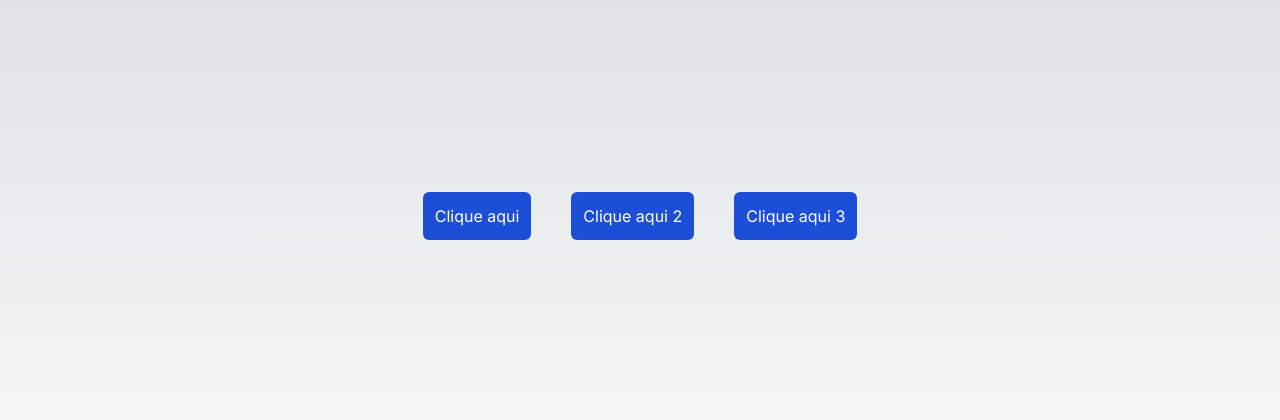
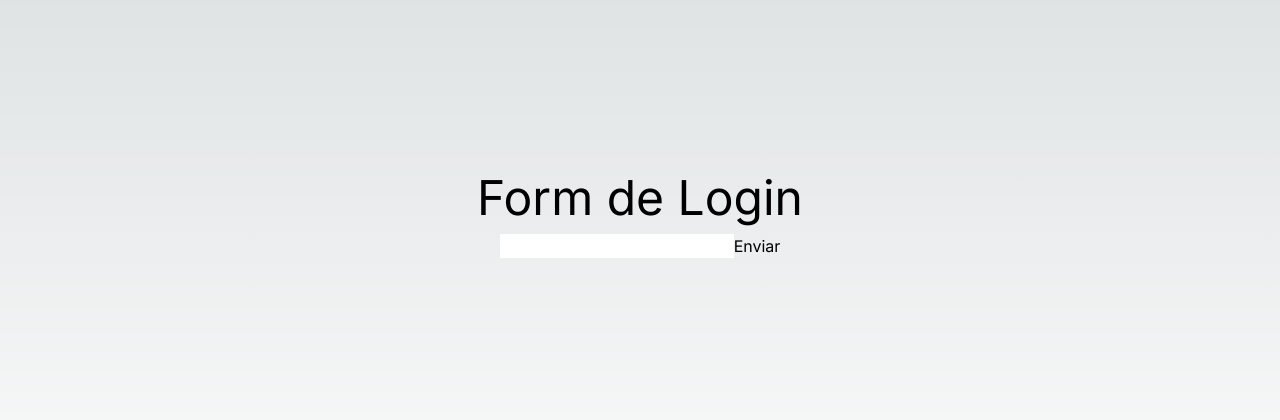
Before and after one commit to luks-reiis/primeiros-passos-react, a Next.js app: page / in a window 1280 px wide. Shown: the part 184-604 px from the top of the page. Built offline with nearby package versions, Linux system fonts and the light colour scheme.

Commit message:
Usando preventDefaul em form do componente

```diff
--- a/src/app/page.tsx
+++ b/src/app/page.tsx
@@ -1,21 +1,24 @@
 "use client"
 
+import { FormEvent } from "react";
 import { CustomButton } from "./components/CustomButton";
 
 function Page(){
 
-  const handleButton1 = () => alert('Clicou no botão 1');
-  const handleButton2 = () => alert('Clicou no botão 2');
-  const handleButton3 = () => alert('Clicou no botão 3');
-
+  const handleFormSubmit = (event: FormEvent) => {
+    event.preventDefault();
+    alert("Opa, enviando...");
+  }
 
   return (
-  <div className="w-screen h-screen flex justify-center items-center gap-10">
-    <CustomButton label="Clique aqui" onClick={handleButton1}/>
-    <CustomButton label="Clique aqui 2" onClick={handleButton2}/>
-    <CustomButton label="Clique aqui 3" onClick={handleButton3}/>
-  </div>
-  );
+    <div className="w-screen h-screen flex flex-col justify-center items-center">
+      <h1 className="text-5xl mb-3">Form de Login</h1>
+      <form onSubmit={handleFormSubmit}>
+        <input className="text-black" type="text" />
+        <input type="submit" value="Enviar" />
+      </form>
+    </div>
+    );
 }
 
 export default Page;
```
